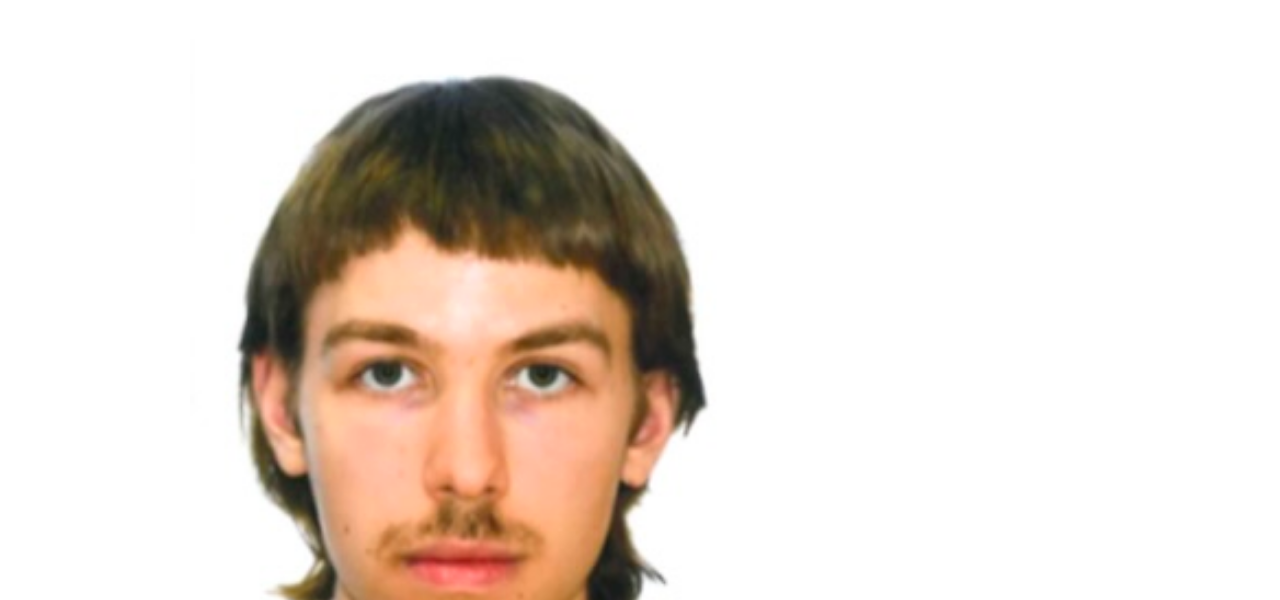
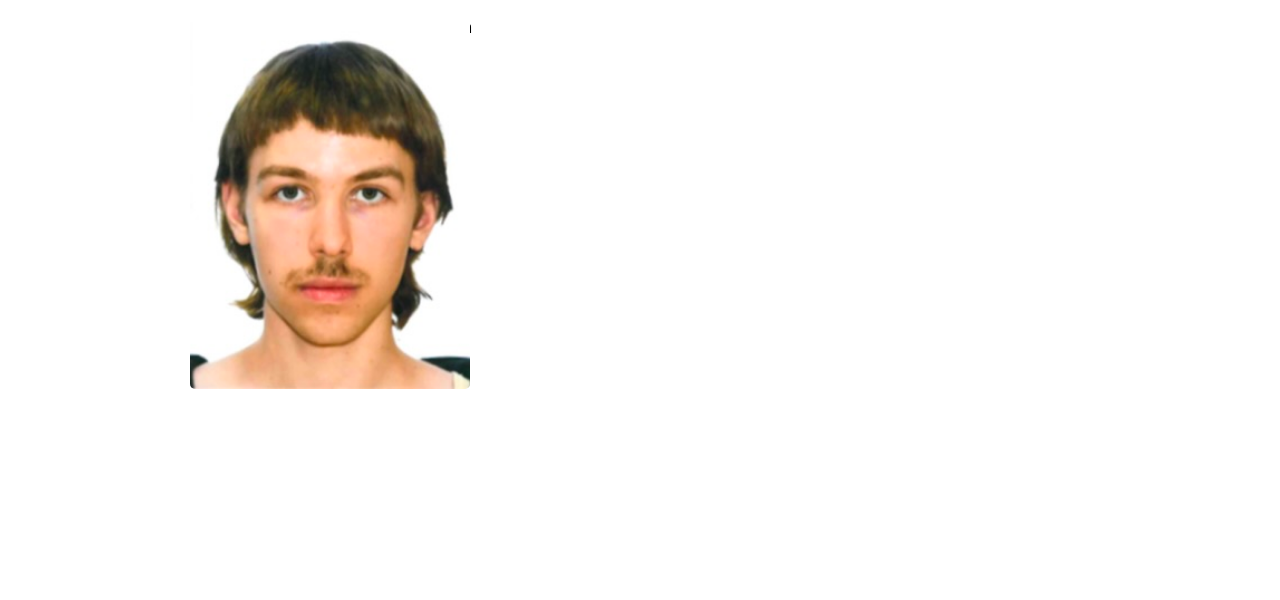
Before and after one commit to jonahmartensen/jonahmartensen, a plain HTML site: page contact.html in a window 1280 px wide. Shown: the part 200-800 px from the top of the page. Drawn offline with Linux system fonts and the light colour scheme.

Commit message:
Update style.css

```diff
--- a/style.css
+++ b/style.css
@@ -77,7 +77,7 @@ main {
 .contact-container img {
   position: fixed;
   top: 205px;
-  width: 550px;
+  width: 280px;
   height: auto;
   border-radius: 5px;
 }
```
